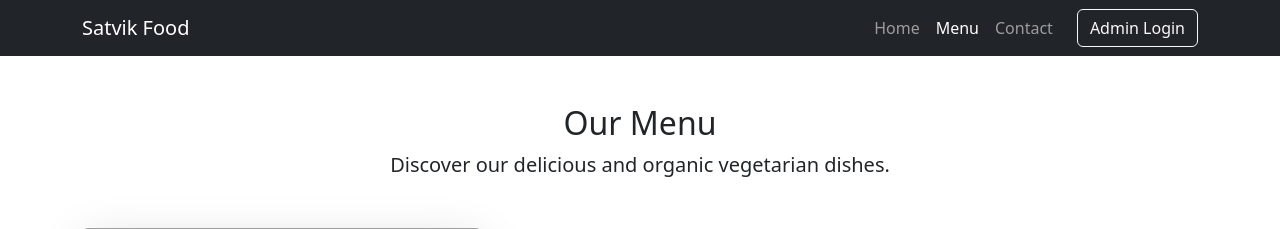
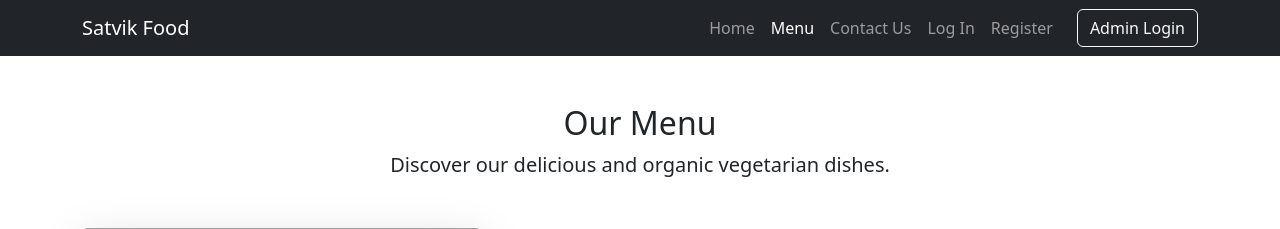
Before and after one commit to pooja-par/satvik_food, a Django app: page /menu/ in a window 1280 px wide. Shown: the top 229 px of the page. Run offline with Django 4.2, Linux system fonts and the light colour scheme; grey boxes are pictures that could not be loaded.

Commit message:
correction of navigation bar

```diff
--- a/satvik/templates/satvik/menu.html
+++ b/satvik/templates/satvik/menu.html
@@ -30,8 +30,20 @@
                         <a class="nav-link active" href="#">Menu</a>
                     </li>
                     <li class="nav-item">
-                        <a class="nav-link" href="{% url 'contact' %}">Contact</a>
+                        <a class="nav-link" href="{% url 'contact' %}">Contact Us</a>
                     </li>
+                    {% if user.is_authenticated %}
+                        <li class="nav-item">
+                            <a class="nav-link" href="{% url 'logout' %}">Log Out</a>
+                        </li>
+                    {% else %}
+                        <li class="nav-item">
+                            <a class="nav-link" href="{% url 'login' %}">Log In</a>
+                        </li>
+                        <li class="nav-item">
+                            <a class="nav-link" href="{% url 'register' %}">Register</a>
+                        </li>
+                    {% endif %}
                 </ul>
                 <!-- Admin Login Button -->
                 <a href="/admin/login/" class="btn btn-outline-light ms-3">Admin Login</a>
```
Also changed, not shown: satvik/templates/satvik/login.html (+12 -0 lines), satvik/templates/satvik/register.html (+12 -0 lines).
